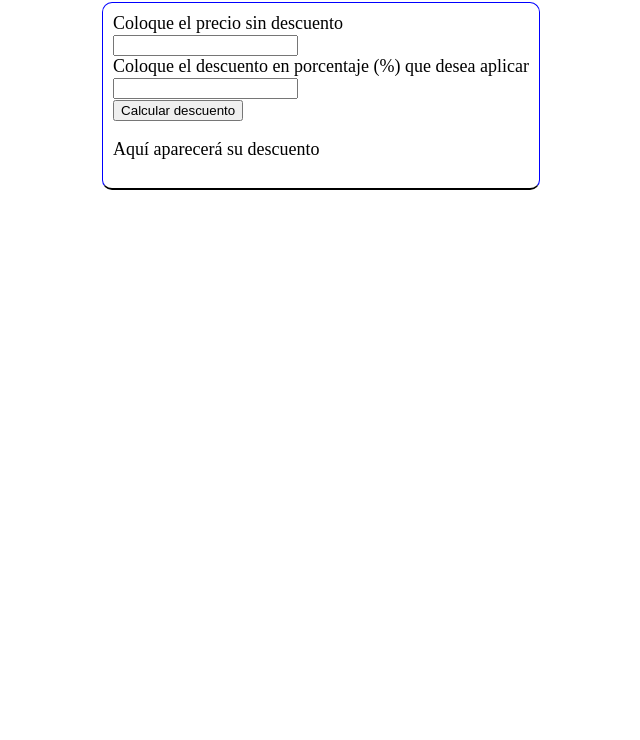
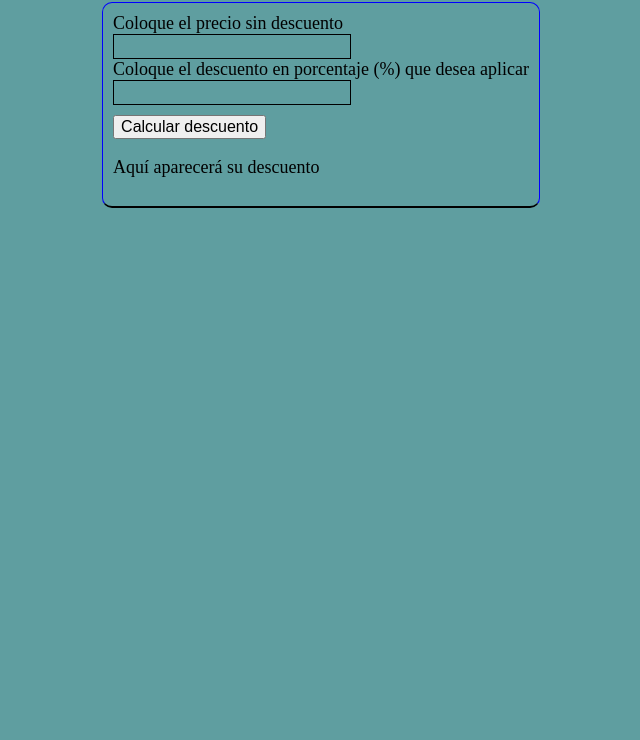
Before and after one commit to Emmanueloz/platzi-cursoPractica-javascript, a plain HTML site: page descuentos.html in a window 1280 px wide. Shown: the part 60-800 px from the top of the page, without its empty margins (319-959 px from the left). Drawn offline with Linux system fonts and the light colour scheme.

Commit message:
Colocando color al fondo de la pagina

```diff
--- a/descuentos.css
+++ b/descuentos.css
@@ -10,6 +10,7 @@ h1 {
 
 body {
   font-size: 1.8rem;
+  background-color: cadetblue;
 }
 
 main {
@@ -24,3 +25,14 @@ main .formulario{
   border-radius: 10px;
   border-bottom: 2px solid black;
 }
+
+main .formulario input{
+  background-color:  cadetblue;
+  border: 1px solid black;
+  font-size: 1.8rem;
+}
+
+main .formulario button{
+  margin-top: 10px;
+  font-size: 1.6rem;
+}
```
